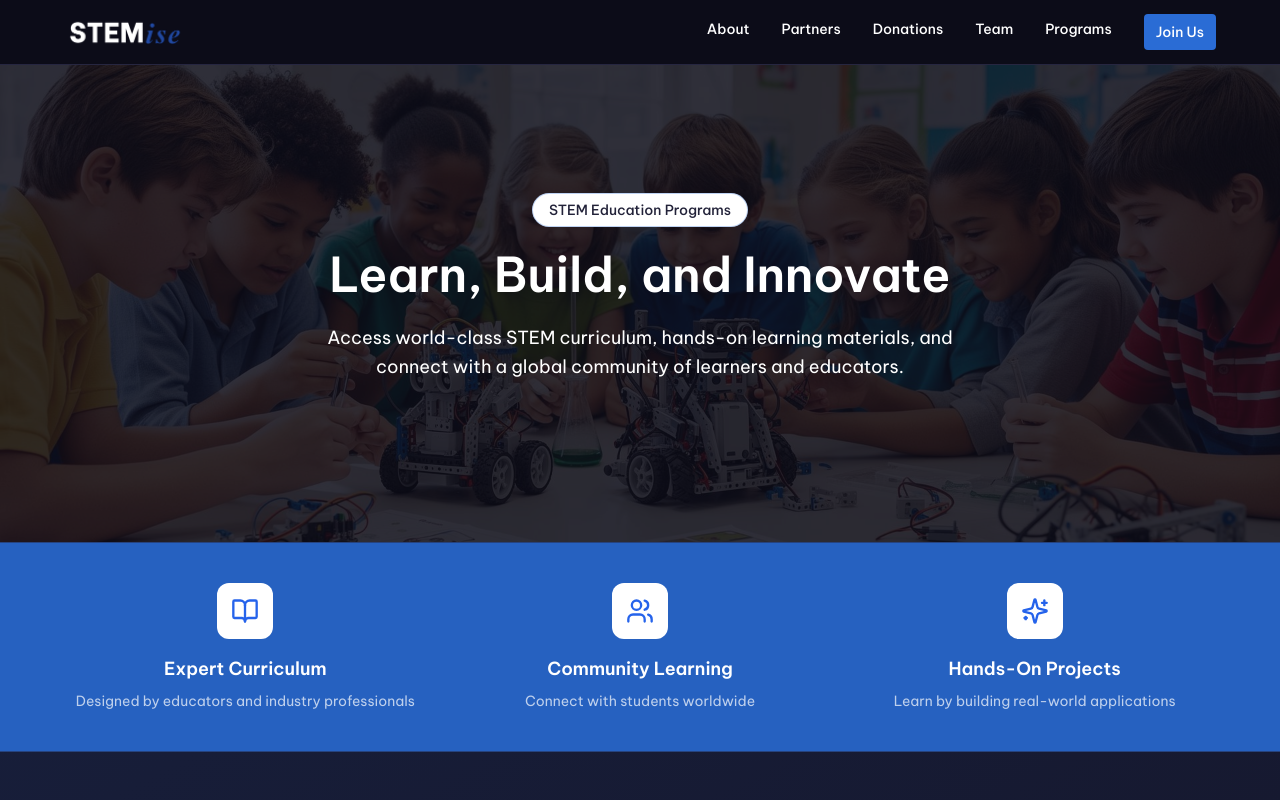
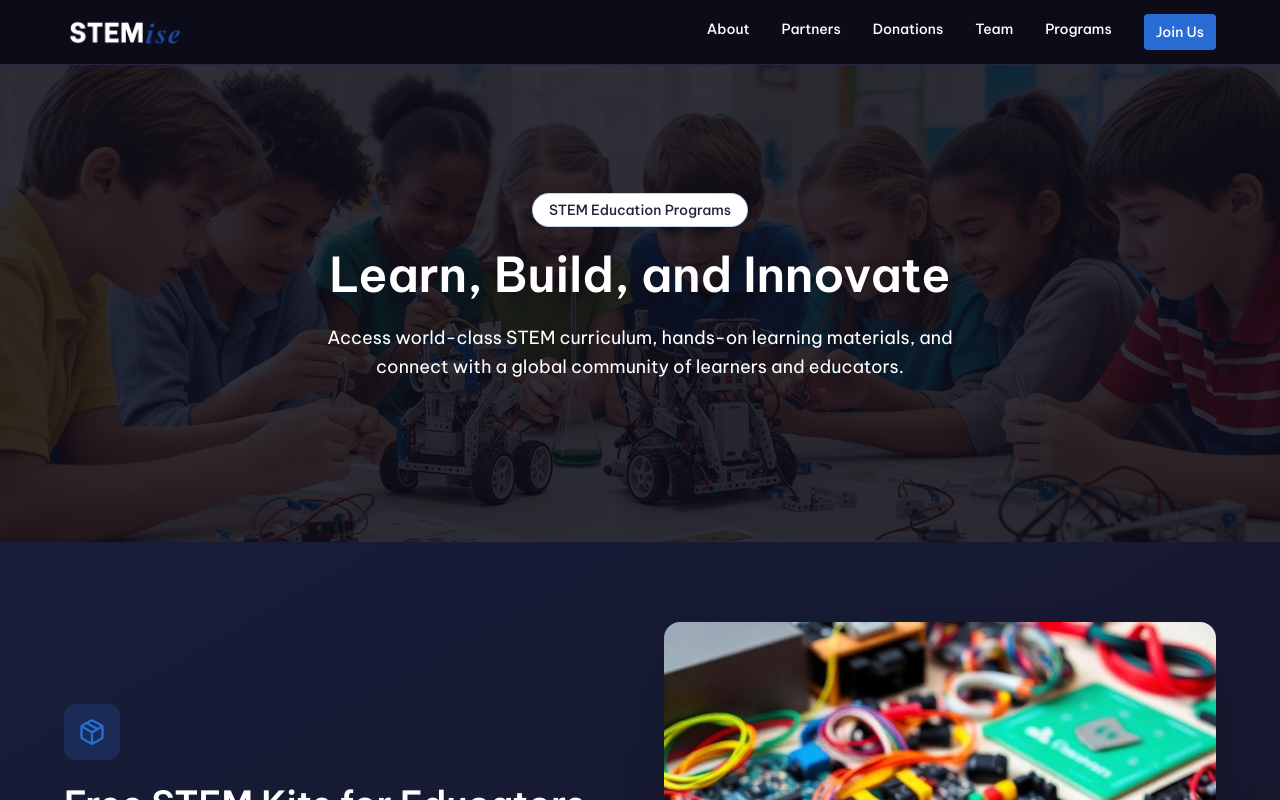
Before and after one commit to STEMise/stemise-website-current-1-3-2026, a React (Vite) app: page /courses in a window 1280 px wide. Shown: the top 800 px of the page. Built offline with nearby package versions, Linux system fonts and the light colour scheme; the HTML template or start-up script is replaced by a standard one.

Commit message:
Visual edit in Lovable
Edited UI in Lovable

```diff
--- a/src/pages/Courses.tsx
+++ b/src/pages/Courses.tsx
@@ -145,19 +145,7 @@ const Courses = () => {
         </section>
 
         {/* Program Highlights */}
-        <section className="border-y border-border/50 py-[40px] bg-[sidebar-accent-foreground] bg-accent">
-          <div className="container mx-auto px-6">
-            <div className="grid md:grid-cols-3 gap-8">
-              {programHighlights.map((item, index) => <div key={index} className="text-center">
-                  <div className="w-14 h-14 rounded-xl flex items-center justify-center mx-auto mb-4 bg-primary-foreground">
-                    <item.icon className="h-7 w-7 bg-transparent text-blue-600" />
-                  </div>
-                  <h3 className="text-lg font-semibold text-foreground mb-2">{item.title}</h3>
-                  <p className="text-foreground/70 text-sm">{item.description}</p>
-                </div>)}
-            </div>
-          </div>
-        </section>
+
 
         {/* STEM Kits Section */}
         <section className="py-20 bg-gradient-to-br from-primary/10 to-transparent bg-card">
@@ -203,7 +191,7 @@ const Courses = () => {
         </section>
 
         {/* Learning Portal Section */}
-        <section id="portal" className="py-20 bg-secondary/10">
+        <section id="portal" className="py-20 bg-[sidebar-accent-foreground] bg-background">
           <div className="container mx-auto px-6">
             <div className="text-center mb-12">
               <span className="inline-block px-4 py-1.5 rounded-full text-sm font-medium mb-4 border border-primary/30 text-sidebar bg-primary-foreground">
@@ -268,7 +256,7 @@ const Courses = () => {
         </section>
 
         {/* Upcoming Workshops Section */}
-        <section className="py-20 bg-secondary/10">
+        <section className="py-20 bg-background">
           <div className="container mx-auto px-6">
             <div className="text-center mb-12">
               <h2 className="text-3xl md:text-4xl font-bold text-foreground mb-4">Workshops</h2>
```
